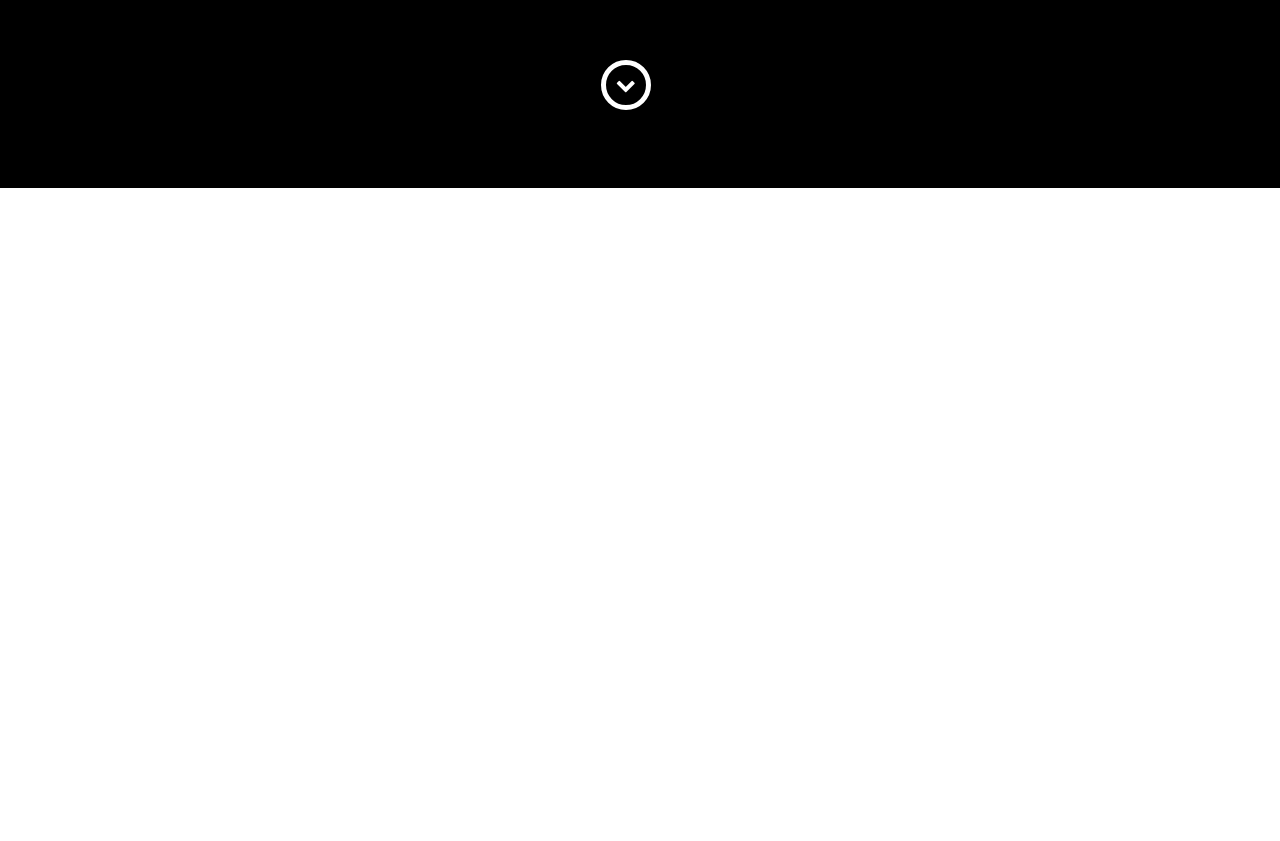
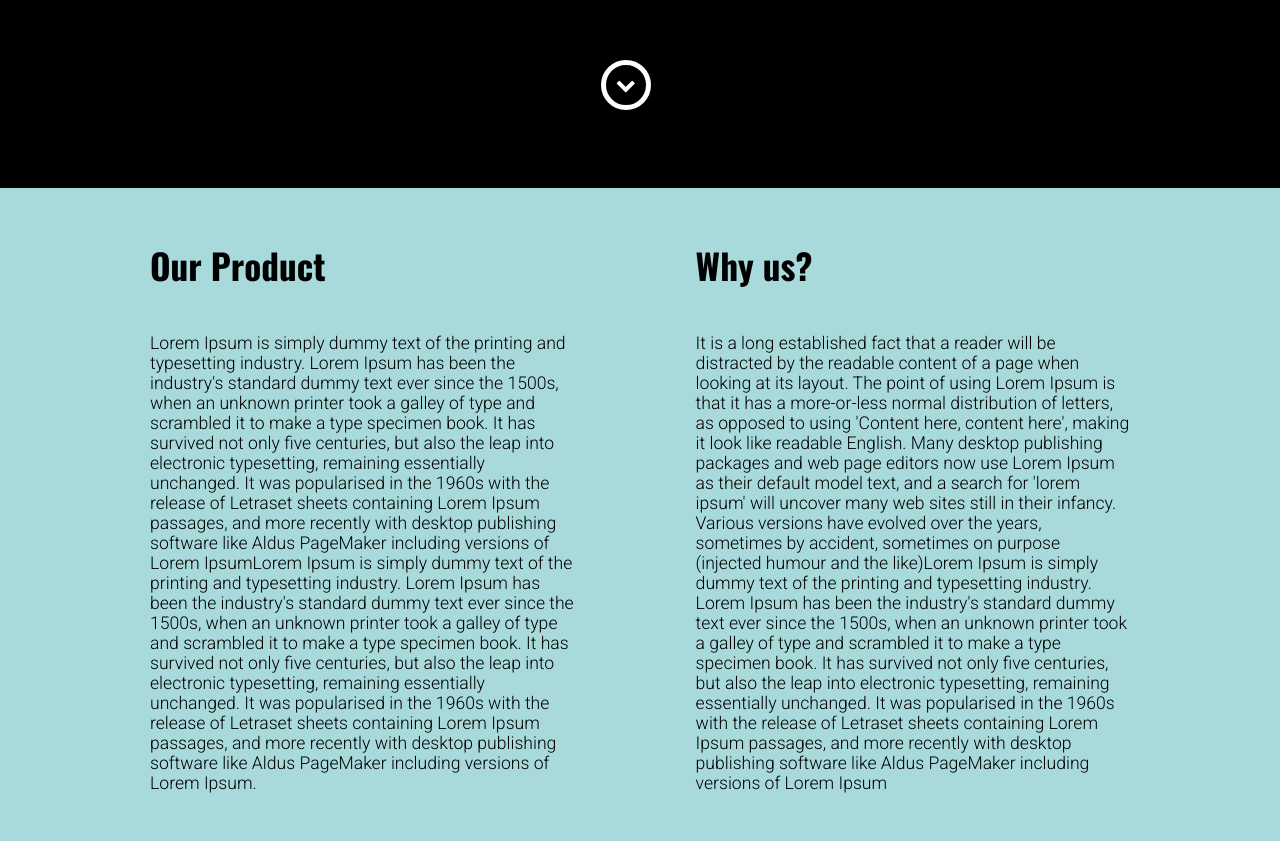
Before and after one commit to SegevHaviv/starmagnets, a website: page index.html in a window 1280 px wide. Shown: the part 612-1453 px from the top of the page. Before the commit the page ends 800 px from the top, so only its background shows below. Drawn offline with nearby package versions, Linux system fonts and the light colour scheme.

Commit message:
Add product section

```diff
--- a/index.html
+++ b/index.html
@@ -1,9 +1,12 @@
 <html>
     <head>
+        <title>Star Magnets</title>
         <link rel="stylesheet" href="https://cdnjs.cloudflare.com/ajax/libs/font-awesome/4.7.0/css/font-awesome.min.css">
         <link rel="stylesheet" href="/cover.css">
+        <link rel="stylesheet" href="styles.css"/>
+        <link href="https://fonts.googleapis.com/css2?family=Oswald:wght@200;300;400;500;600;700&display=swap" rel="stylesheet">
+        <link href="https://fonts.googleapis.com/css2?family=Roboto:ital,wght@0,100;0,300;0,400;0,500;0,700;0,900;1,100;1,300;1,400;1,500;1,700;1,900&display=swap" rel="stylesheet">
     </head>
-
 
     <body>
         <header id="navbar">
@@ -20,6 +23,16 @@
                 </div>
         </div>
 
+        <div class="product-section">
+            <div id="left-paragraph">
+                <h1>Our Product</h1>
+                <p class="para-family">Lorem Ipsum is simply dummy text of the printing and typesetting industry. Lorem Ipsum has been the industry's standard dummy text ever since the 1500s, when an unknown printer took a galley of type and scrambled it to make a type specimen book. It has survived not only five centuries, but also the leap into electronic typesetting, remaining essentially unchanged. It was popularised in the 1960s with the release of Letraset sheets containing Lorem Ipsum passages, and more recently with desktop publishing software like Aldus PageMaker including versions of Lorem IpsumLorem Ipsum is simply dummy text of the printing and typesetting industry. Lorem Ipsum has been the industry's standard dummy text ever since the 1500s, when an unknown printer took a galley of type and scrambled it to make a type specimen book. It has survived not only five centuries, but also the leap into electronic typesetting, remaining essentially unchanged. It was popularised in the 1960s with the release of Letraset sheets containing Lorem Ipsum passages, and more recently with desktop publishing software like Aldus PageMaker including versions of Lorem Ipsum.</p>
+            </div>
 
+            <div id="right-paragraph">
+                <h1>Why us?</h1>
+                <p class="para-family">It is a long established fact that a reader will be distracted by the readable content of a page when looking at its layout. The point of using Lorem Ipsum is that it has a more-or-less normal distribution of letters, as opposed to using 'Content here, content here', making it look like readable English. Many desktop publishing packages and web page editors now use Lorem Ipsum as their default model text, and a search for 'lorem ipsum' will uncover many web sites still in their infancy. Various versions have evolved over the years, sometimes by accident, sometimes on purpose (injected humour and the like)Lorem Ipsum is simply dummy text of the printing and typesetting industry. Lorem Ipsum has been the industry's standard dummy text ever since the 1500s, when an unknown printer took a galley of type and scrambled it to make a type specimen book. It has survived not only five centuries, but also the leap into electronic typesetting, remaining essentially unchanged. It was popularised in the 1960s with the release of Letraset sheets containing Lorem Ipsum passages, and more recently with desktop publishing software like Aldus PageMaker including versions of Lorem Ipsum</p>
+            </div>
+        </div>
     </body>
 </html>
--- /dev/null
+++ b/styles.css
@@ -0,0 +1,33 @@
+.product-section{
+    height: 100%;
+    width: 100%;
+    display: flex;
+    font-size: 1.1rem;
+    font-family: 'Oswald', sans-serif;
+}
+
+body{
+    width: 100vw;
+    height: 100vh;
+    margin: 0;
+    background-color: #a8dadc;
+}
+
+#left-paragraph {
+    display: flex;
+    justify-content: center;
+    flex-direction: column;
+    margin: 0 60px 150px 150px;
+}
+
+#right-paragraph {
+    display: flex;
+    justify-content: center;
+    flex-direction: column;
+    margin: 0 150px 150px 60px;
+}
+
+.para-family{
+    font-family: 'Roboto', sans-serif;
+    font-weight: 300;
+}
```
Also changed, not shown: package.json (added, +21 -0 lines), 2 other files. Lines whose indentation alone changed are shown as unchanged.
